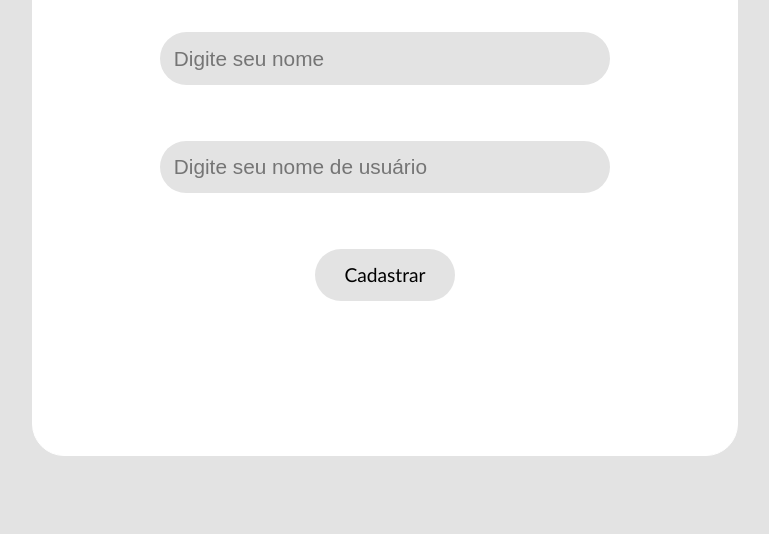
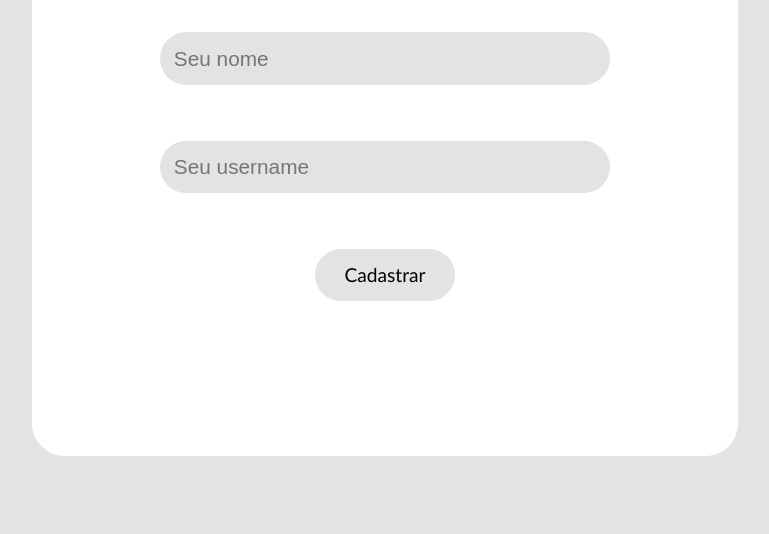
Before and after one commit to Danielbgoncalves/replica-do-tweeter, a plain HTML site: page index.html in a window 1280 px wide. Shown: the part 266-800 px from the top of the page, without its empty margins (255-1024 px from the left). Drawn offline with Linux system fonts and the light colour scheme.

Commit message:
Update index.html
atualizei o index.html ocorreu um errozinho de escrita que foi superado com sucesso

```diff
--- a/index.html
+++ b/index.html
@@ -18,8 +18,8 @@
 
         </div>
         <form class="inter">
-            <input id="nomeDoUsuario" class="inputDeNome" type="text" placeholder="Digite seu nome" autocomplete="off"/>
-            <input id="nomeDeUsuario" class="inputDeNome" type="text" placeholder="Digite seu nome de usuário" autocomplete="off"/>
+            <input id="nomeDoUsuario" class="inputDeNome" type="text" placeholder="Seu nome" autocomplete="off"/>
+            <input id="nomeDeUsuario" class="inputDeNome" type="text" placeholder="Seu username" autocomplete="off"/>
             <button id="botaoCadastrar" type="button" onclick="location.href='#container'" >Cadastrar</button>
         </form>
     </div>
```
